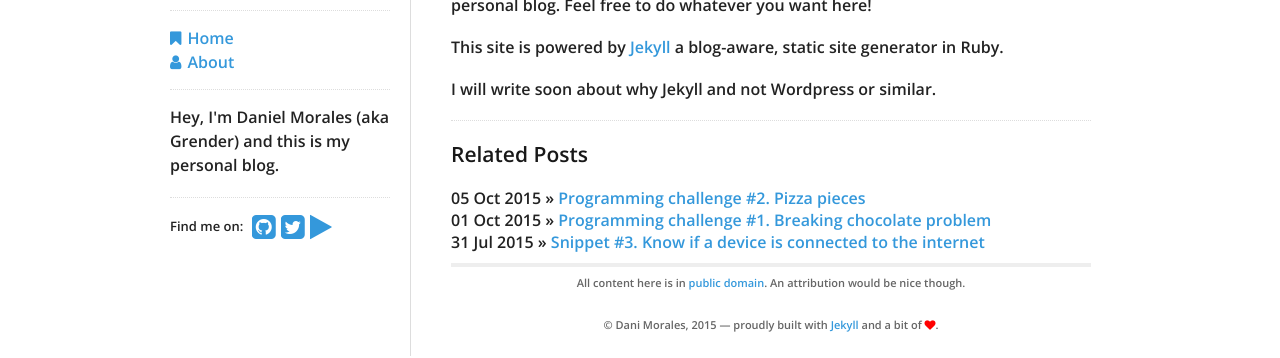
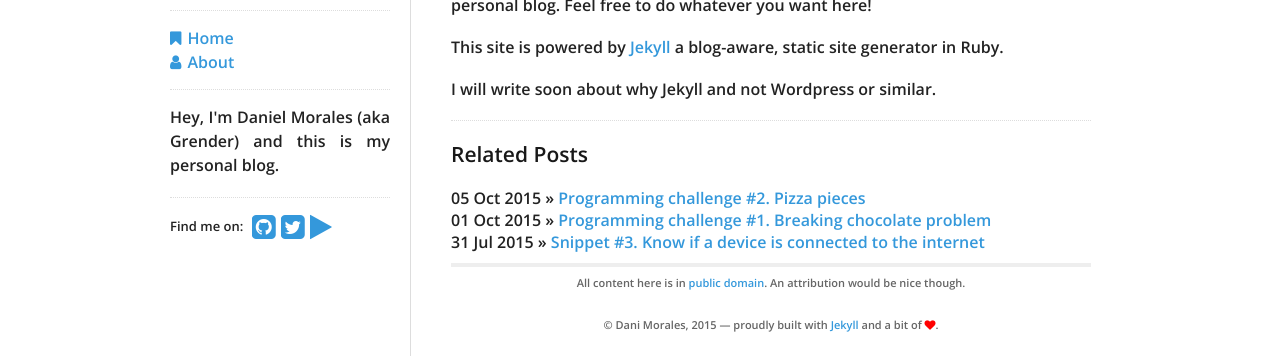
Before and after one commit to GrenderG/grenderg.github.io, a Jekyll site: the page built from _posts/2015-05-14-hello_world.markdown, in a window 1280 px wide. Shown: the part 197-555 px from the top of the page. Built offline with Jekyll 4.4.1, drawn with Linux system fonts in a browser that asks for light colours; nearby versions of some CDN libraries.

Commit message:
Added justification to all

```diff
--- a/_includes/css/base.css
+++ b/_includes/css/base.css
@@ -68,6 +68,7 @@
 		color: #444;
 		-webkit-font-smoothing: antialiased; /* Fix for webkit rendering */
 		-webkit-text-size-adjust: 100%;
+		text-align: justify;
  }
 
 
--- a/_includes/css/screen.css
+++ b/_includes/css/screen.css
@@ -96,7 +96,6 @@
 
 div#post {
   border-bottom: 1px dotted #ddd;
-  text-align: justify;
 }
 
 ul.posts {
```
